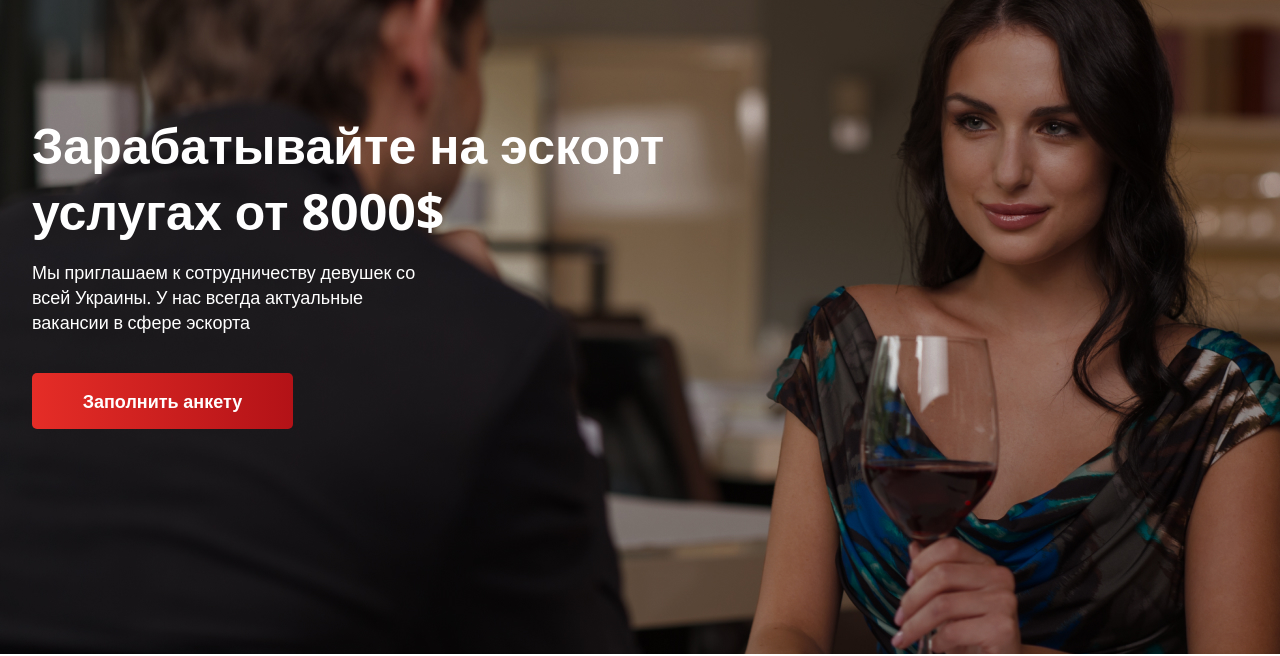
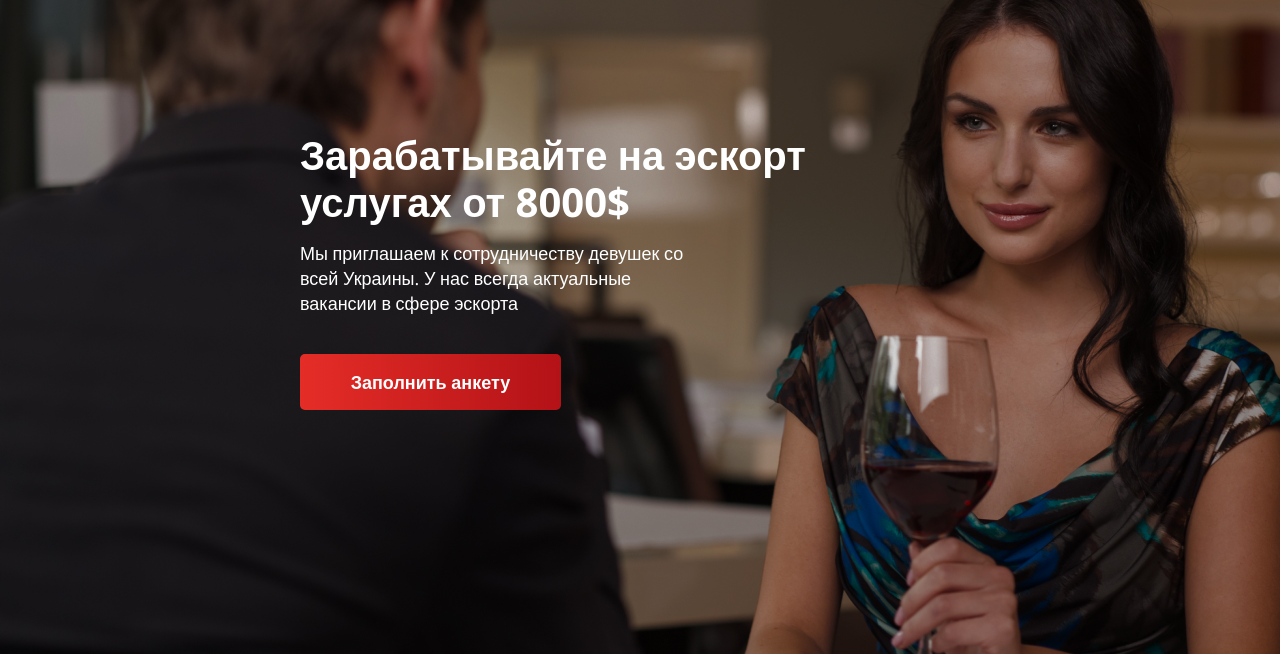
Before and after one commit to kostya1488/sweetgirls.com.ua, a plain HTML site: page index.html in a window 1280 px wide. Shown: the part 146-802 px from the top of the page. Drawn offline with nearby package versions, Linux system fonts and the light colour scheme.

Commit message:
section intro 100vh added favicon.ico

```diff
--- a/index.html
+++ b/index.html
@@ -5,6 +5,9 @@
     <meta charset="UTF-8">
     <meta name="viewport" content="width=device-width, initial-scale=1.0">
     <title>sweet girls</title>
+    <link rel="shortcut icon" href="favicon.ico" />
+
+
 
     <link rel="stylesheet" href="css/style.css">
     <link rel="stylesheet" href="css/normalize.css">
--- a/scss/style.scss
+++ b/scss/style.scss
@@ -66,7 +66,8 @@ a {
     padding-top: 0;
     background: url(../assets/img/banner.jpg) no-repeat 0% 100%;
     background-size: cover;
-    height: 700px;
+    min-height: 100vh;
+    box-sizing: border-box;
     display: flex;
     flex-direction: column;
     ul {
@@ -107,11 +108,12 @@ a {
     }
     .preview {
         color: #fff;
+        padding-left: 300px;
         &__title {
-            max-width: 763px;
+            max-width: 538px;
             font-weight: bold;
-            font-size: 50px;
-            line-height: 66px;
+            font-size: 40px;
+            line-height: 47px;
         }
         &__description {
             margin-top: 16px;
```
Also changed, not shown: css/style.css, favicon.ico (added).
